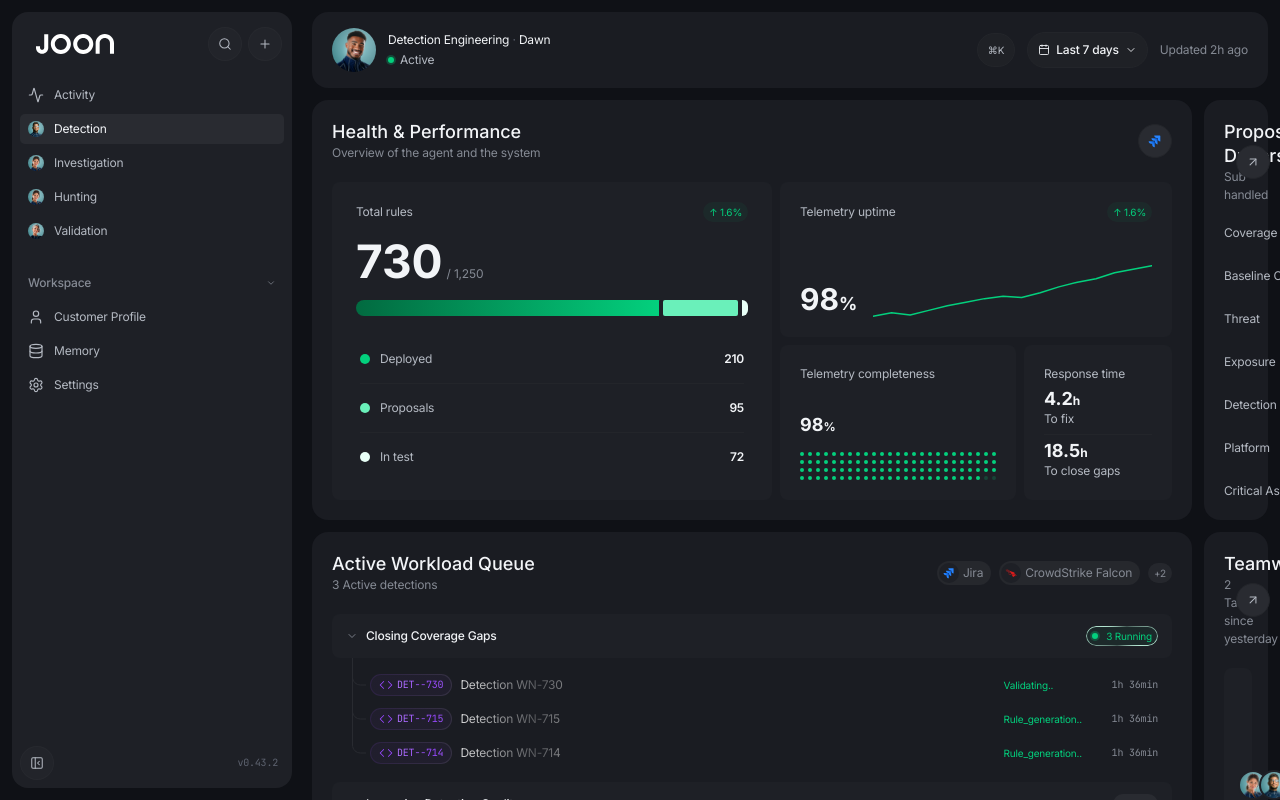
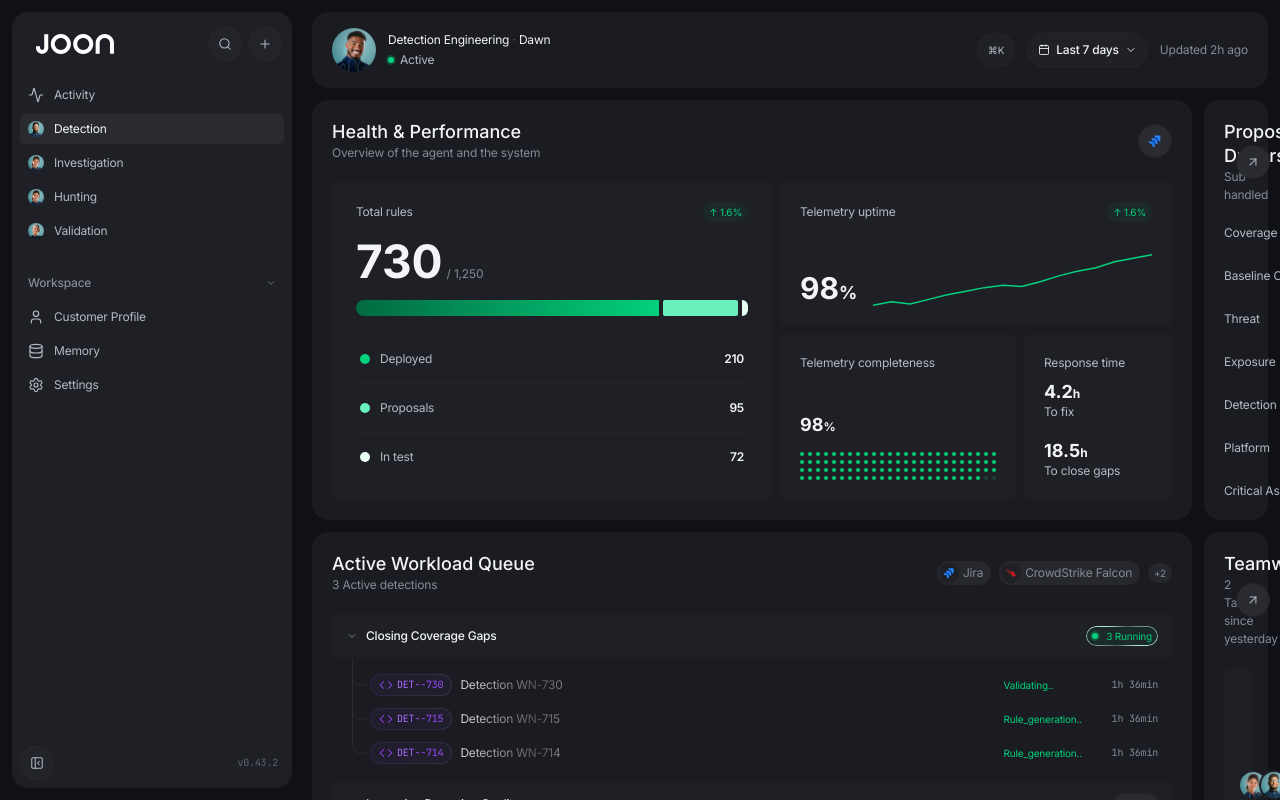
Before and after one commit to guy342/Private_Joon_App, a Next.js app: page /detection in a window 1280 px wide. Built offline with nearby package versions, Linux system fonts and the light colour scheme.

Commit message:
Last Covered date: text-align: right

```diff
--- a/src/app/detection/page.tsx
+++ b/src/app/detection/page.tsx
@@ -1441,33 +1441,24 @@ function HealthAndPerformance() {
           </div>
         </div>
 
-        {/* RIGHT: Telemetry stack — CSS Grid with two equal rows.
-            `minmax(0, 1fr)` rows enforce a true 50/50 vertical split between
-            Telemetry uptime and the bottom row. Was a flex-col with `flex: 1 0 0`
-            on each child, but the flex algorithm starts each item from its
-            min-content and distributes only the FREE space — the two children
-            had different min-content heights (165 vs 125) so the split came out
-            165/125 instead of 145/145. Grid `1fr 1fr` ignores content min-size
-            (because of the `minmax(0, ...)` lower bound) and splits cleanly. */}
+        {/* RIGHT: Telemetry stack — CSS Grid. Top row is pinned to 144px
+            (Telemetry uptime); bottom row takes the remaining height. */}
         <div
           style={{
             flex: "1 0 0",
             display: "grid",
-            gridTemplateRows: "minmax(0, 1fr) minmax(0, 1fr)",
+            gridTemplateRows: "144px minmax(0, 1fr)",
             gridTemplateColumns: "minmax(0, 1fr)",
             gap: 8,
             minWidth: 0,
             minHeight: 0,
           }}
         >
-          {/* Top: Telemetry uptime — big stat + sparkline. Height fills the
-              available space alongside the bottom row (both with flex: 1 0 0
-              so they split evenly). */}
+          {/* Top: Telemetry uptime — big stat + sparkline, fixed 144px tall. */}
           <div
             style={{
               ...INNER_CARD,
               padding: 20,
-              flex: "1 0 0",
               minHeight: 0,
               minWidth: 0,
               display: "flex",
```
Also changed, not shown: 1 other file (tests, documents, lock files or other folders).
